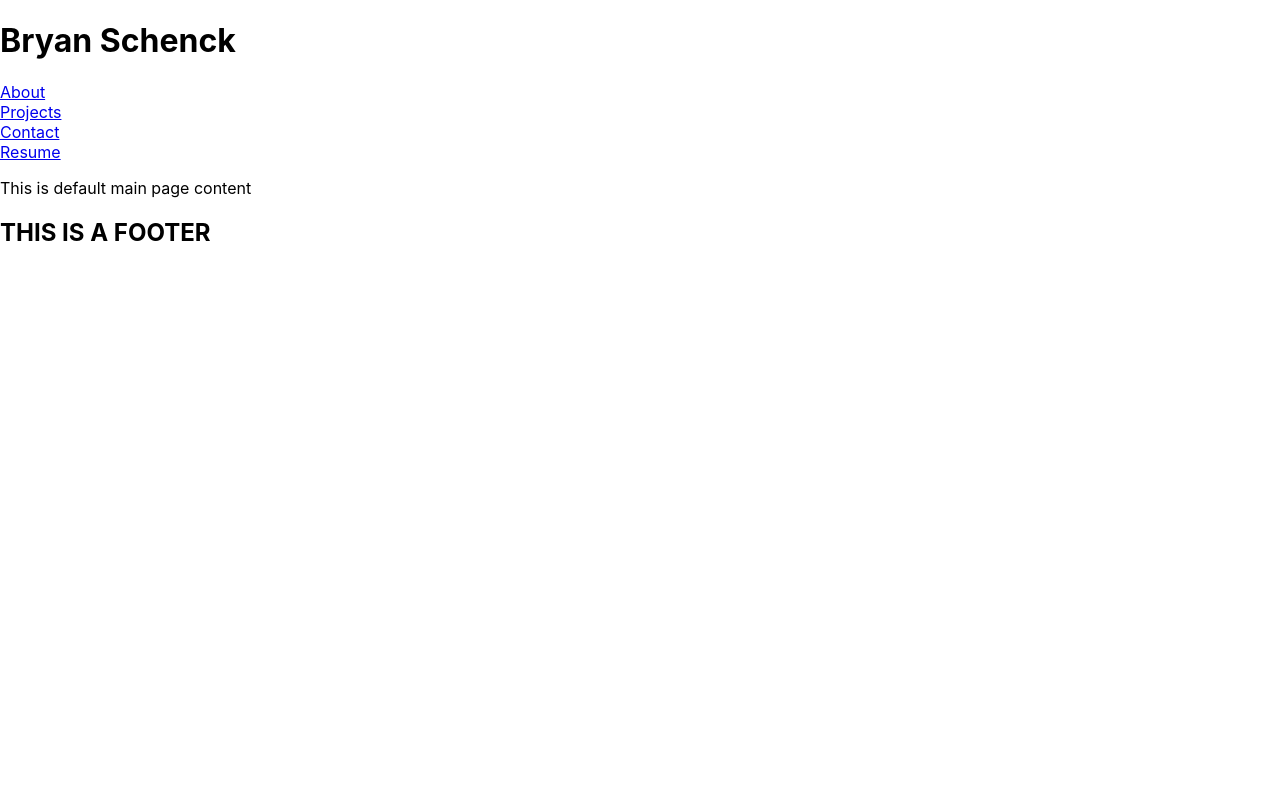
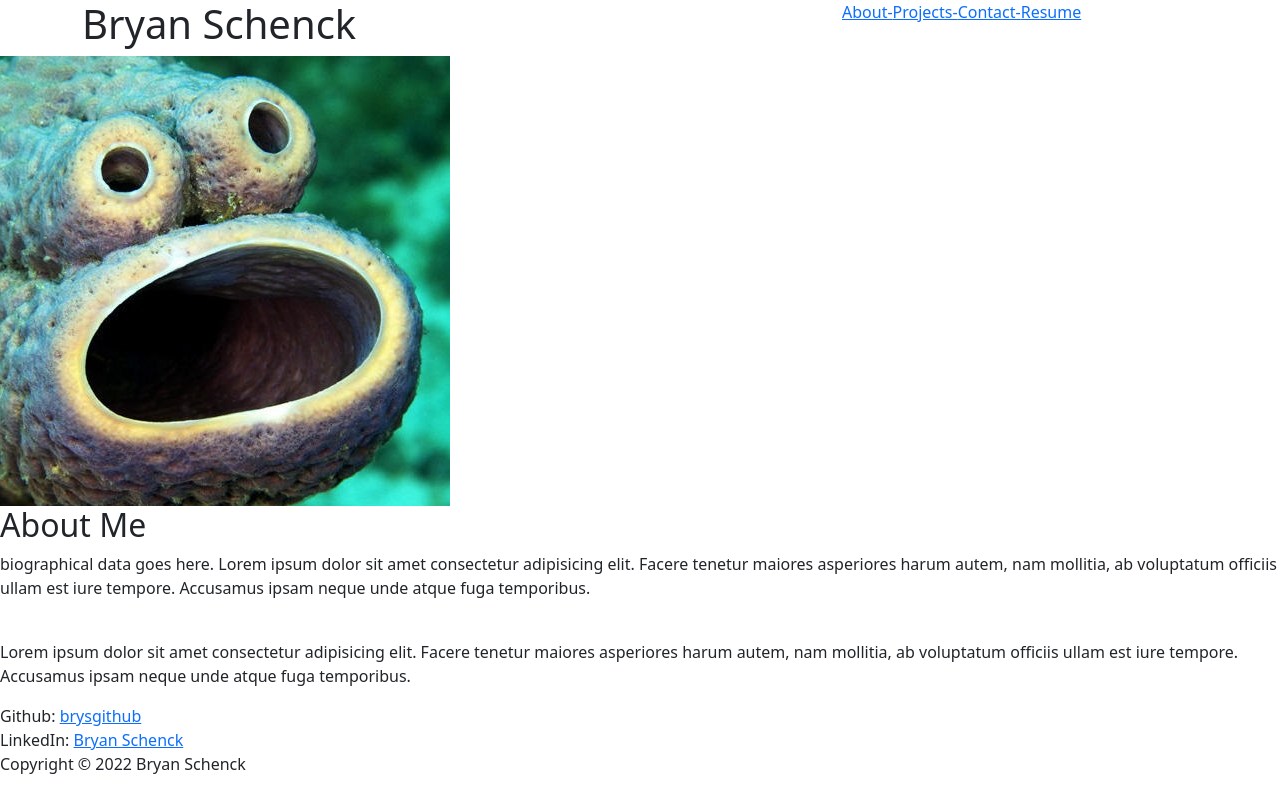
Before and after one commit to brysgithub/react-portfolio, a React (Create React App) app: page /#/ in a window 1280 px wide. Built offline with nearby package versions, Linux system fonts and the light colour scheme.

Commit message:
testing styling

```diff
--- a/package.json
+++ b/package.json
@@ -7,8 +7,10 @@
     "@testing-library/jest-dom": "^5.16.4",
     "@testing-library/react": "^13.2.0",
     "@testing-library/user-event": "^13.5.0",
+    "bootstrap": "^5.1.3",
     "gh-pages": "^3.2.3",
     "react": "^18.1.0",
+    "react-bootstrap": "^2.3.1",
     "react-dom": "^18.1.0",
     "react-router-dom": "^6.3.0",
     "react-scripts": "5.0.1",
--- a/src/App.css
+++ /dev/null
@@ -1,38 +0,0 @@
-.App {
-  text-align: center;
-}
-
-.App-logo {
-  height: 40vmin;
-  pointer-events: none;
-}
-
-@media (prefers-reduced-motion: no-preference) {
-  .App-logo {
-    animation: App-logo-spin infinite 20s linear;
-  }
-}
-
-.App-header {
-  background-color: #282c34;
-  min-height: 100vh;
-  display: flex;
-  flex-direction: column;
-  align-items: center;
-  justify-content: center;
-  font-size: calc(10px + 2vmin);
-  color: white;
-}
-
-.App-link {
-  color: #61dafb;
-}
-
-@keyframes App-logo-spin {
-  from {
-    transform: rotate(0deg);
-  }
-  to {
-    transform: rotate(360deg);
-  }
-}
--- a/src/App.js
+++ b/src/App.js
@@ -8,10 +8,10 @@ import Aboutme from "./components/Aboutme";
 import Project from "./components/Project";
 import Contact from "./components/Contact";
 import Resume from "./components/Resume";
-import Main from "./components/Main";
 
 // Import top level CSS
-import "./App.css";
+import "./assets/css/style.css";
+import 'bootstrap/dist/css/bootstrap.min.css';
 
 function App() {
   return (
@@ -19,8 +19,7 @@ function App() {
       <Header />
         <Routes>
 
-          <Route path="/" element={ <Main />} />
-          <Route path="/aboutme" element={ <Aboutme />} />
+          <Route path="/" element={ <Aboutme />} />
           <Route path="/projects" element={ <Project />} />
           <Route path="/contact" element={ <Contact />} />
           <Route path="/resume" element={ <Resume />} />
--- /dev/null
+++ b/src/assets/css/style.css
@@ -0,0 +1,3 @@
+.header {
+    color: gray;
+}
--- a/src/components/Contact.js
+++ b/src/components/Contact.js
@@ -1,7 +1,9 @@
 function Contact() {
 
     return(
-        <div><p>Contact</p></div>
+        <div>
+            <p>Contact</p>
+        </div>
     )
 
 }
--- a/src/components/Footer.js
+++ b/src/components/Footer.js
@@ -3,9 +3,9 @@ function Footer() {
     return(
         <footer>
             <div>
-                <h2>THIS IS A FOOTER</h2>
-                {/* <div>Github: <a href="https://github.com/brysgithub">brysgithub</a></div>
-                <div>LinkedIn: <a href="https://www.linkedin.com/in/bryan-schenck-4b56a1223/">Bryan Schenck</a></div> */}
+                <div>Github: <a href="https://github.com/brysgithub">brysgithub</a></div>
+                <div>LinkedIn: <a href="https://www.linkedin.com/in/bryan-schenck-4b56a1223/">Bryan Schenck</a></div>
+                <div>Copyright &#169; 2022 Bryan Schenck </div>
             </div>
         </footer>
     )
--- a/src/components/Header.js
+++ b/src/components/Header.js
@@ -1,31 +1,30 @@
-import { Link, useLocation } from "react-router-dom"
+import { Link } from "react-router-dom"
+import {Container, Row, Col} from "react-bootstrap"
 
 function Header() {
 
-    const location = useLocation();
-
     return(
-        <header>
-
-                <div>
+        <Container>
+            <div className="row">
+                <div className="col-8">
                     <h1>Bryan Schenck</h1>
                 </div>
 
+                <div className="col-3">
+                    <div className="row">
+                        <div>
+                            <Link to="/">About-</Link>
 
-                <div>
-                    <Link to="/aboutme" className={location.pathname === "/"?"nav_highlighted shadow":""}>About</Link>
+                            <Link to="/projects">Projects-</Link>
+
+                            <Link to="/contact">Contact-</Link>
+
+                            <Link to="/resume">Resume</Link>
+                        </div>
+                    </div>
                 </div>
-                <div>
-                    <Link to="/projects" className={location.pathname === "/projects"?"nav_highlighted shadow":""}>Projects</Link>
-                </div>
-                <div>
-                    <Link to="/contact" className={location.pathname === "/contact"?"nav_highlighted shadow":""}>Contact</Link>
-                </div>
-                <div>
-                    <Link to="/resume" className={location.pathname === "/resume"?"nav_highlighted shadow":""}>Resume</Link>
-                </div>
-
-        </header>
+            </div>
+        </Container>
     )
 
 }
--- a/src/components/Main.js
+++ /dev/null
@@ -1,11 +0,0 @@
-function Main() {
-
-    return(
-        <div>
-             <p>This is default main page content</p>
-        </div>
-    )
-
-}
-
-export default Main
--- a/src/components/Project.js
+++ b/src/components/Project.js
@@ -1,7 +1,9 @@
 function Project() {
 
     return(
-        <div><p>Project</p></div>
+        <div>
+
+        </div>
     )
 
 }
--- a/src/components/Resume.js
+++ b/src/components/Resume.js
@@ -1,7 +1,9 @@
 function Resume() {
 
     return(
-        <div><p>Resume</p></div>
+        <div>
+            <p>Resume</p>
+        </div>
     )
 
 }
--- a/src/index.css
+++ /dev/null
@@ -1,13 +0,0 @@
-body {
-  margin: 0;
-  font-family: -apple-system, BlinkMacSystemFont, 'Segoe UI', 'Roboto', 'Oxygen',
-    'Ubuntu', 'Cantarell', 'Fira Sans', 'Droid Sans', 'Helvetica Neue',
-    sans-serif;
-  -webkit-font-smoothing: antialiased;
-  -moz-osx-font-smoothing: grayscale;
-}
-
-code {
-  font-family: source-code-pro, Menlo, Monaco, Consolas, 'Courier New',
-    monospace;
-}
--- a/src/index.js
+++ b/src/index.js
@@ -1,7 +1,6 @@
 import React from 'react';
 import ReactDOM from 'react-dom/client';
 import { HashRouter } from "react-router-dom";
-import './index.css';
 import App from './App';
 import reportWebVitals from './reportWebVitals';
 
```
Also changed, not shown: 1 other file (tests, documents, lock files or other folders).
